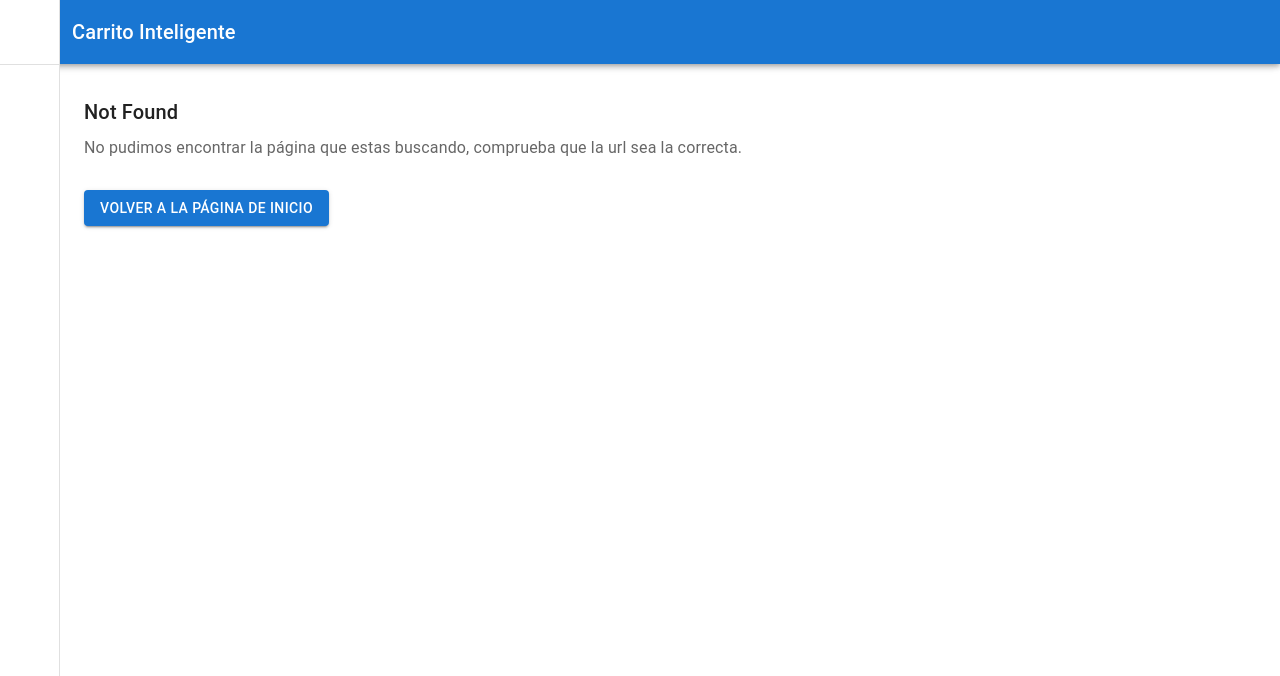
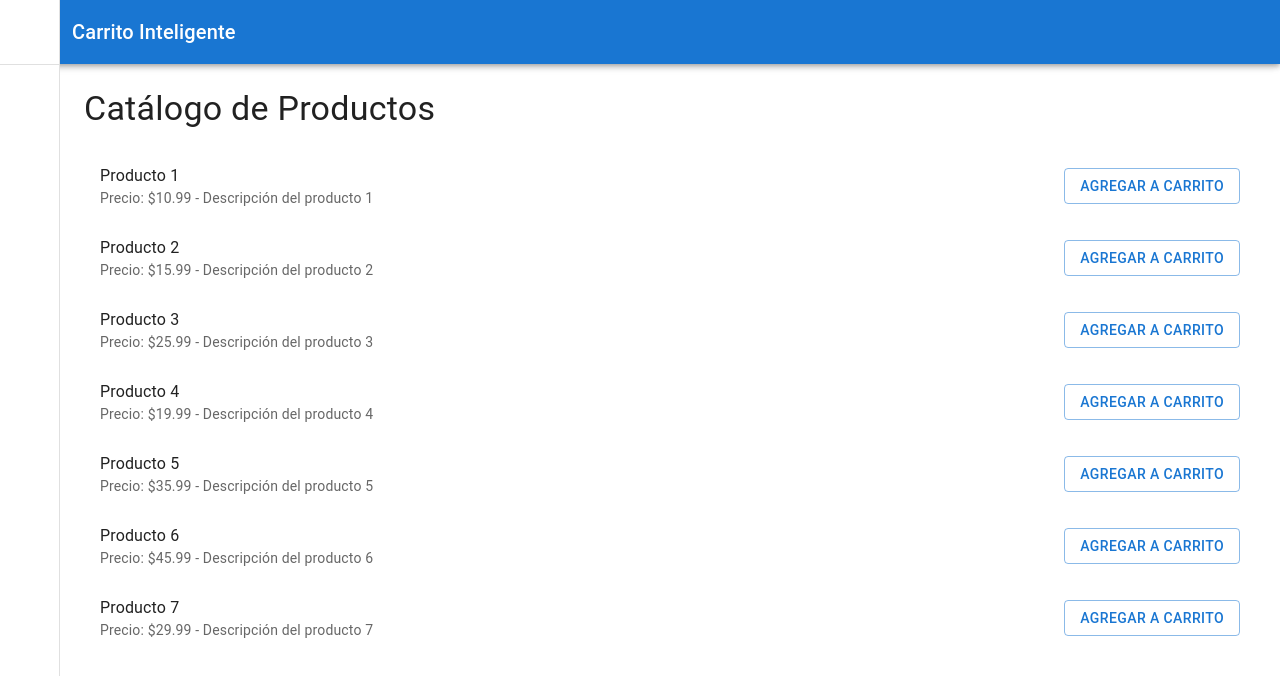
Before and after one commit to Aldaddy1027/carrito-inteligente, a Next.js app: page /catalogo in a window 1280 px wide. Before the commit this address had no page. Shown: the top 676 px of the page. Built offline with nearby package versions, Linux system fonts and the light colour scheme; some icons are missing.

Commit message:
Refactor Cart component by removing unused Stack and Button elements; integrate catalogoReducer into Redux store and rootReducer.

```diff
--- /dev/null
+++ b/app/catalogo/page.tsx
@@ -0,0 +1,20 @@
+import { Box } from '@mui/material'
+import React from 'react'
+import dynamic from 'next/dynamic';
+
+const CatalogoView = dynamic(() => import("@/src/features/catalogo/infrastructure/ui/catalogo/Catalogo").then(module => module.default));
+
+/**
+ * Page that displays the Cart.
+ *
+ * @component
+ */
+const page = () => {
+    return (
+        <Box>
+            <CatalogoView />
+        </Box>
+    )
+}
+
+export default page
--- /dev/null
+++ b/src/features/catalogo/application/redux/catalogoSlice.ts
@@ -0,0 +1,19 @@
+import { createSlice, PayloadAction } from '@reduxjs/toolkit';
+import { IProductItems, ICatalogoState } from '@/src/features/catalogo/domain/interfaces/ICatalogoState';
+
+const initialState: ICatalogoState = {
+    items: [],
+};
+
+const catalogoSlice = createSlice({
+    name: 'catalogo',
+    initialState,
+    reducers: {
+        setItems(state, action: PayloadAction<IProductItems[]>) {
+            state.items = action.payload;
+        },
+    },
+});
+
+export const { setItems } = catalogoSlice.actions;
+export default catalogoSlice.reducer;
--- /dev/null
+++ b/src/features/catalogo/domain/data/Products.data.ts
@@ -0,0 +1,74 @@
+import { IProductItems } from "@/src/features/catalogo/domain/interfaces/ICatalogoState";
+
+export const sampleProducts: IProductItems[] = [
+    {
+        id: 1,
+        name: 'Producto 1',
+        price: 10.99,
+        image: '/images/product1.jpg',
+        description: 'Descripción del producto 1',
+        category: 'Categoría 1',
+        stock: 100,
+        isActive: true,
+    },
+    {
+        id: 2,
+        name: 'Producto 2',
+        price: 15.99,
+        image: '/images/product2.jpg',
+        description: 'Descripción del producto 2',
+        category: 'Categoría 2',
+        stock: 50,
+        isActive: true,
+    },
+    {
+        id: 3,
+        name: 'Producto 3',
+        price: 25.99,
+        image: '/images/product3.jpg',
+        description: 'Descripción del producto 3',
+        category: 'Categoría 1',
+        stock: 75,
+        isActive: true,
+    },
+    {
+        id: 4,
+        name: 'Producto 4',
+        price: 19.99,
+        image: '/images/product4.jpg',
+        description: 'Descripción del producto 4',
+        category: 'Categoría 3',
+        stock: 30,
+        isActive: true,
+    },
+    {
+        id: 5,
+        name: 'Producto 5',
+        price: 35.99,
+        image: '/images/product5.jpg',
+        description: 'Descripción del producto 5',
+        category: 'Categoría 2',
+        stock: 60,
+        isActive: true,
+    },
+    {
+        id: 6,
+        name: 'Producto 6',
+        price: 45.99,
+        image: '/images/product6.jpg',
+        description: 'Descripción del producto 6',
+        category: 'Categoría 3',
+        stock: 25,
+        isActive: true,
+    },
+    {
+        id: 7,
+        name: 'Producto 7',
+        price: 29.99,
+        image: '/images/product7.jpg',
+        description: 'Descripción del producto 7',
+        category: 'Categoría 1',
+        stock: 40,
+        isActive: true,
+    },
+];
--- /dev/null
+++ b/src/features/catalogo/domain/interfaces/ICatalogoState.ts
@@ -0,0 +1,25 @@
+/**
+ * Interface representing an item in the shopping cart
+ * @interface CartItem
+ * @property {number} id - Unique identifier for the cart item
+ * @property {string} name - Name or description of the item
+ */
+export interface IProductItems {
+    id: number;
+    name: string;
+    price: number;
+    image: string;
+    description: string;
+    category: string;
+    stock: number;
+    isActive: boolean;
+}
+
+/**
+ * Interface representing the state of the shopping cart
+ * @interface ICartState
+ * @property {CartItem[]} items - Array of items currently in the cart
+ */
+export interface ICatalogoState {
+    items: IProductItems[];
+}
--- /dev/null
+++ b/src/features/catalogo/infrastructure/ui/catalogo/Catalogo.tsx
@@ -0,0 +1,49 @@
+"use client";
+
+import { useSelector, useDispatch } from "react-redux";
+import type { RootState, AppDispatch } from "@/src/features/common/application/redux/store";
+import { addItem, removeItem } from "@/src/features/cart/application/redux/cartSlice";
+import type { ICartItem } from "@/src/features/cart/domain/interfaces/ICartState";
+import { Typography, Button, List, ListItem, ListItemText, IconButton, Stack, Box } from "@mui/material";
+import DeleteIcon from "@mui/icons-material/Delete";
+import { IProductItems } from "@/src/features/catalogo/domain/interfaces/ICatalogoState";
+import { useEffect } from 'react';
+import { setItems } from '@/src/features/catalogo/application/redux/catalogoSlice';
+import { sampleProducts } from "@/src/features/catalogo/domain/data/Products.data";
+
+const Catalogo = () => {
+    const catalogoItems = useSelector((state: RootState) => state.catalogo.items);
+    const dispatch = useDispatch<AppDispatch>();
+
+    useEffect(() => {
+        dispatch(setItems(sampleProducts));
+    }, [dispatch]);
+
+    return (
+        <Box>
+            <Typography variant="h4" gutterBottom sx={{ textAlign: 'left' }}>
+                Catálogo de Productos
+            </Typography>
+
+            <List>
+                {catalogoItems.map((item: IProductItems) => (
+                    <ListItem key={item.id}>
+                        <ListItemText
+                            primary={item.name}
+                            secondary={`Precio: $${item.price} - ${item.description}`}
+                        />
+                        <Button
+                            variant="outlined"
+                            color="primary"
+                            onClick={() => dispatch(addItem(item))}
+                        >
+                            Agregar a carrito
+                        </Button>
+                    </ListItem>
+                ))}
+            </List>
+        </Box>
+    );
+};
+
+export default Catalogo;
--- a/src/features/common/application/redux/reducers.ts
+++ b/src/features/common/application/redux/reducers.ts
@@ -1,8 +1,10 @@
 import { combineReducers } from '@reduxjs/toolkit';
 import cartReducer from '@/src/features/cart/application/redux/cartSlice';
+import catalogoReducer from '@/src/features/catalogo/application/redux/catalogoSlice';
 
 const rootReducer = combineReducers({
     cart: cartReducer,
+    catalogo: catalogoReducer,
 });
 
 export default rootReducer;
--- a/src/features/common/application/redux/store.ts
+++ b/src/features/common/application/redux/store.ts
@@ -1,9 +1,11 @@
 import { configureStore } from '@reduxjs/toolkit';
 import cartReducer from '@/src/features/cart/application/redux/cartSlice';
+import catalogoReducer from '@/src/features/catalogo/application/redux/catalogoSlice';
 
 export const store = configureStore({
     reducer: {
         cart: cartReducer,
+        catalogo: catalogoReducer,
     },
 });
 
```
Also changed, not shown: src/features/cart/infrastructure/ui/cart/Cart.tsx (+1 -6 lines).
